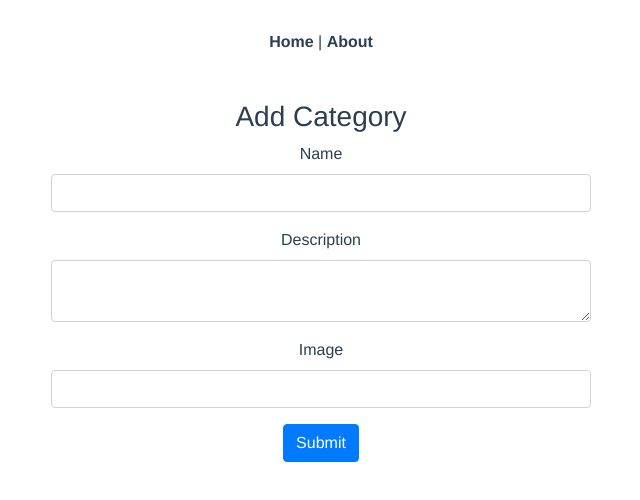
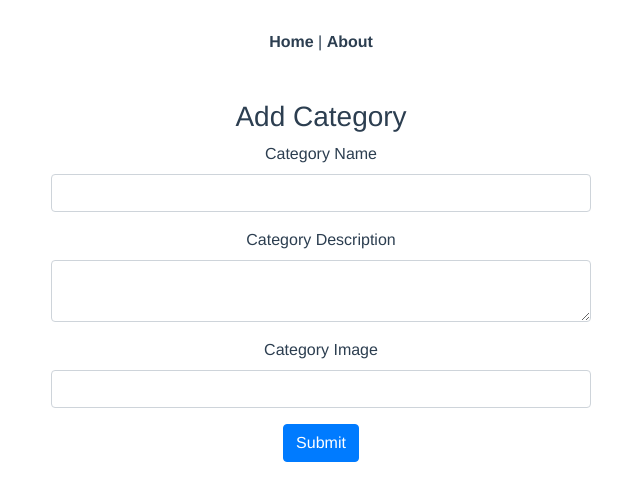
Before and after one commit to TojiHayha/E-Commerce-VueJs, a Vue app: page /admin/category/add in a window 1280 px wide. Shown: the top 500 px of the page, without its empty margins (319-959 px from the left). Built offline with nearby package versions, Linux system fonts and the light colour scheme.

Commit message:
Adjustments CategoryBox Image

```diff
--- a/src/components/Category/CategoryBox.vue
+++ b/src/components/Category/CategoryBox.vue
@@ -1,8 +1,6 @@
 <template>
-  <div class="card w-100 h-100" style="margin-top: 10px">
-    <div class="embed-responsive embed-responsive-16by9">
-      <img src="category.imageUrl" class="card-img-top" alt="Card image cap" />
-    </div>
+  <div class="card h-100 w-100">
+      <img :src="category.imageUrl" class="card-img-top" alt="Category image" />
     <div class="card-body">
       <h5 class="card-title">{{ category.name }}</h5>
       <p class="card-text">
@@ -21,7 +19,7 @@ export default {
 </script>
 
 <style scoped>
-.card-img-top{
-    object-fit: cover;
+.card-img-top {
+  object-fit: cover;
 }
 </style>
--- a/src/views/Category/AddCategory.vue
+++ b/src/views/Category/AddCategory.vue
@@ -10,16 +10,24 @@
       <div class="col-6">
         <form>
           <div class="form-group">
-            <label>Name</label>
+            <label>Category Name</label>
             <input type="text" class="form-control" v-model="name" />
           </div>
           <div class="form-group">
-            <label>Description</label>
+            <label>Category Description</label>
             <textarea type="text" class="form-control" v-model="description" />
           </div>
           <div class="form-group">
-            <label>Image</label>
-            <input type="text" class="form-control" v-model="imageUrl" />
+            <label>Category Image</label>
+            <input type="url" class="form-control" v-model="imageURL" />
+          </div>
+          <div class="form-group text-center">
+            <img
+              :src="imageURL"
+              alt="Category Image"
+              v-if="imageURL"
+              class="img-fluid mt-3"
+            />
           </div>
           <button type="button" class="btn btn-primary" @click="addCategory">
             Submit
@@ -38,16 +46,15 @@ export default {
     return {
       name: "",
       description: "",
-      imageUrl: "",
+      imageURL: "",
     };
   },
   methods: {
     addCategory() {
-      console.log(this.name, this.description);
       const newCategory = {
         name: this.name,
         description: this.description,
-        imageUrl: this.imageUrl,
+        imageUrl: this.imageURL,
       };
 
       const baseURL = "http://localhost:8080";
```
